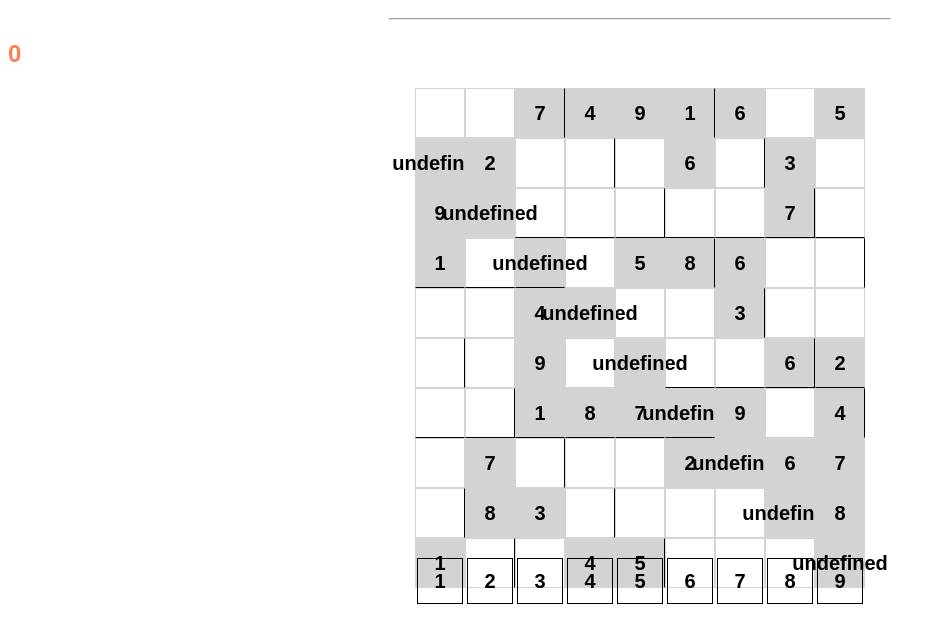
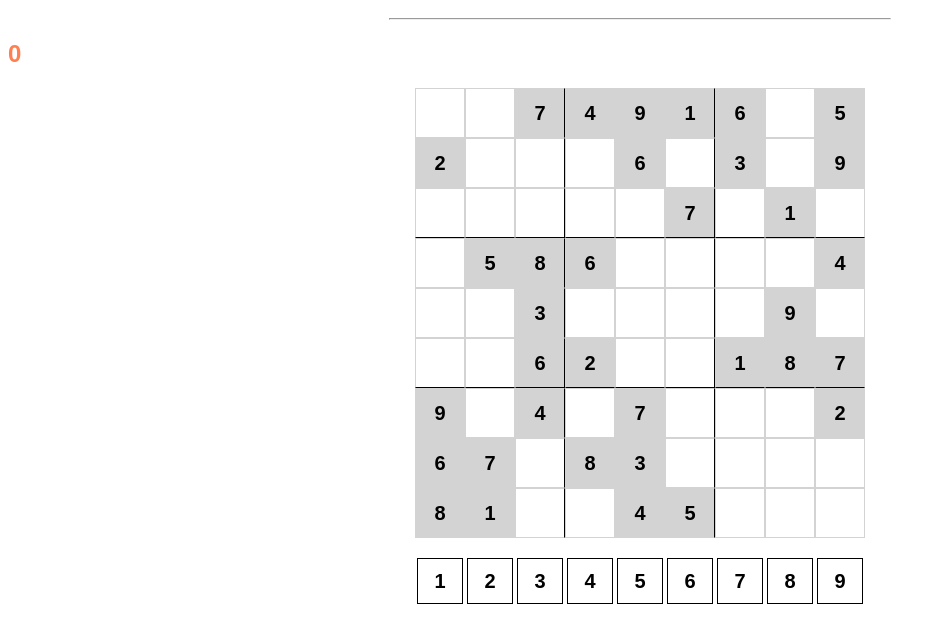
Before and after one commit to tlndou/sudoku, a website: page index.html in a window 1280 px wide. Shown: the part 48-690 px from the top of the page, without its empty margins (0-945 px from the left). Drawn offline with Linux system fonts and the light colour scheme.

Commit message:
fix num rows and cols

```diff
--- a/sudoku.html
+++ b/index.html
@@ -4,7 +4,7 @@
         <!---<meta name="viewport" content="width">--->
         <title>Sudoku</title>
         <link rel="stylesheet" href="sudoku.css">
-        <script src="sudoku.js"></script>
+        <script src="sudoku.js" defer></script>
     </head>
 
     <body>
--- a/sudoku.js
+++ b/sudoku.js
@@ -47,8 +47,8 @@ function setGame(){
     }
 
     //board 9x9
-    for (let r = 0; r <= 9; r++){
-        for (let c = 0; c <= 9; c++){
+    for (let r = 0; r < 9; r++){
+        for (let c = 0; c < 9; c++){
             let tile = document.createElement("div");
             tile.id = r.toString() + "-" + c.toString();
             if (board[r][c] != "-"){
```
Also changed, not shown: package.json (added, +23 -0 lines), 2 other files.
